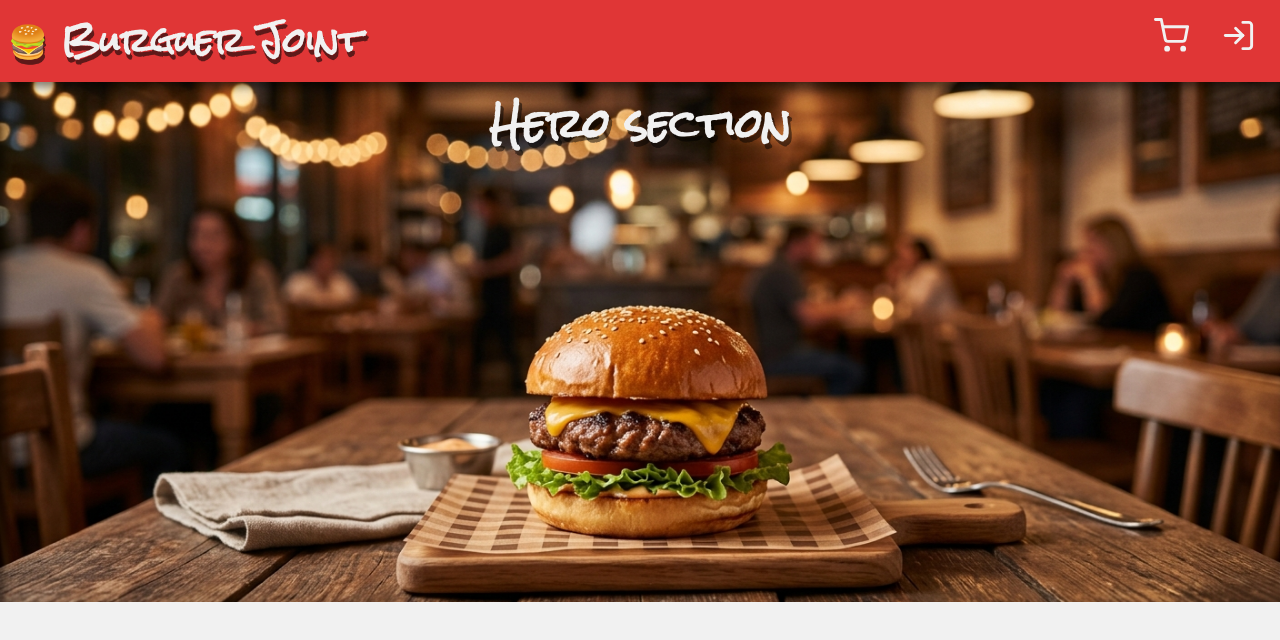
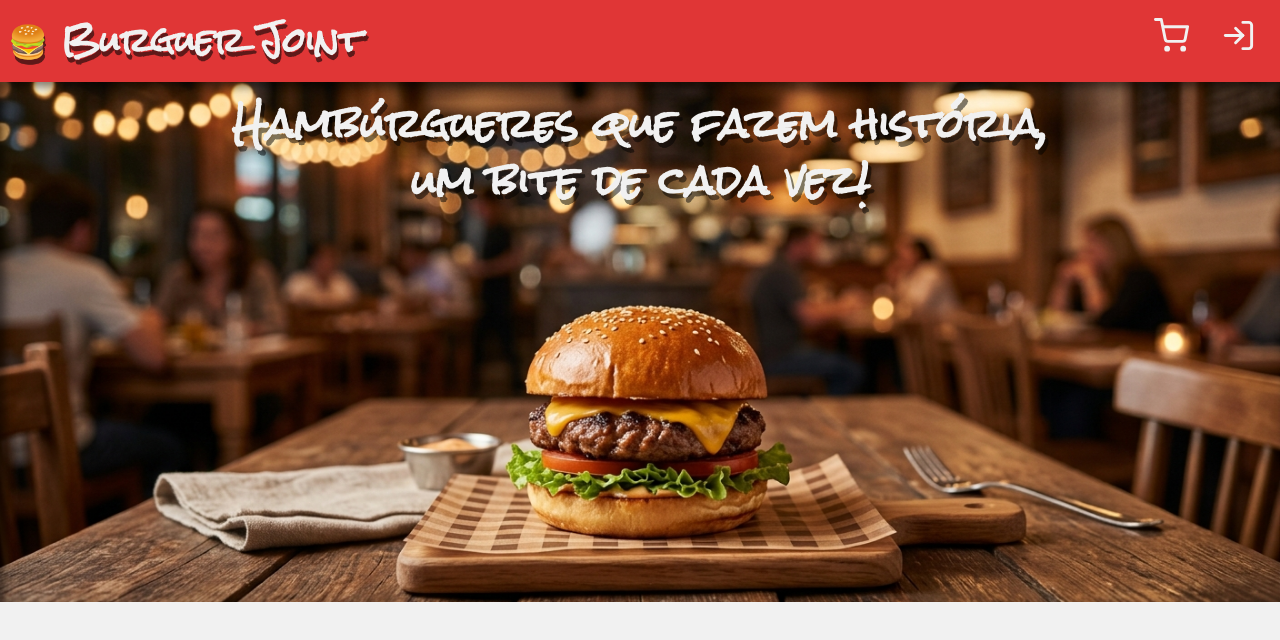
Before and after one commit to rafaelsantiagosilva/burguer-joint-menu, a React (Vite) app in the folder web/: page / in a window 1280 px wide. Shown: the top 640 px of the page. Built offline with nearby package versions, Linux system fonts and the light colour scheme.

Commit message:
feat: enrich the hero section title

```diff
--- a/web/src/components/Hero/index.tsx
+++ b/web/src/components/Hero/index.tsx
@@ -3,7 +3,7 @@ import * as S from "./styles";
 export function Hero() {
     return (
         <S.Container>
-            <h1>Hero section</h1>
+            <h1>Hambúrgueres que fazem história, <br /> um bite de cada vez!</h1>
         </S.Container>
     )
 }
```
